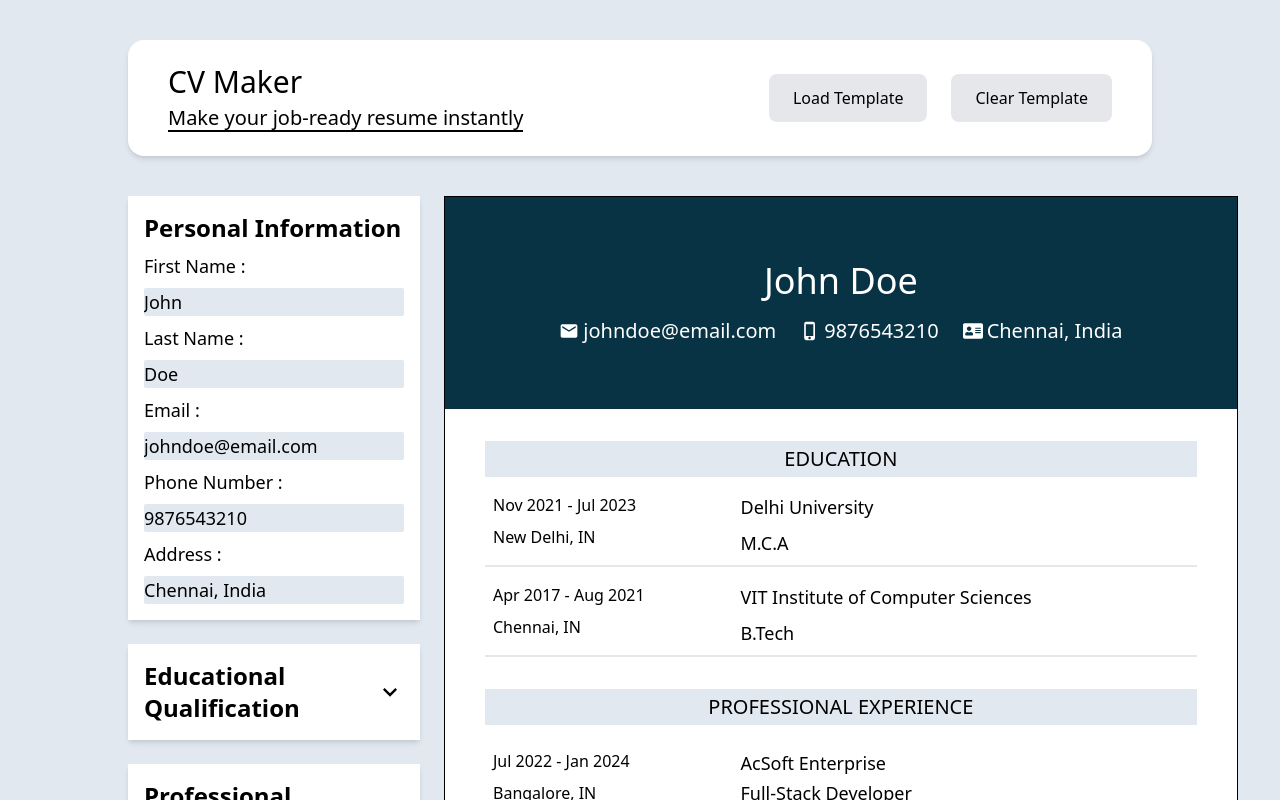
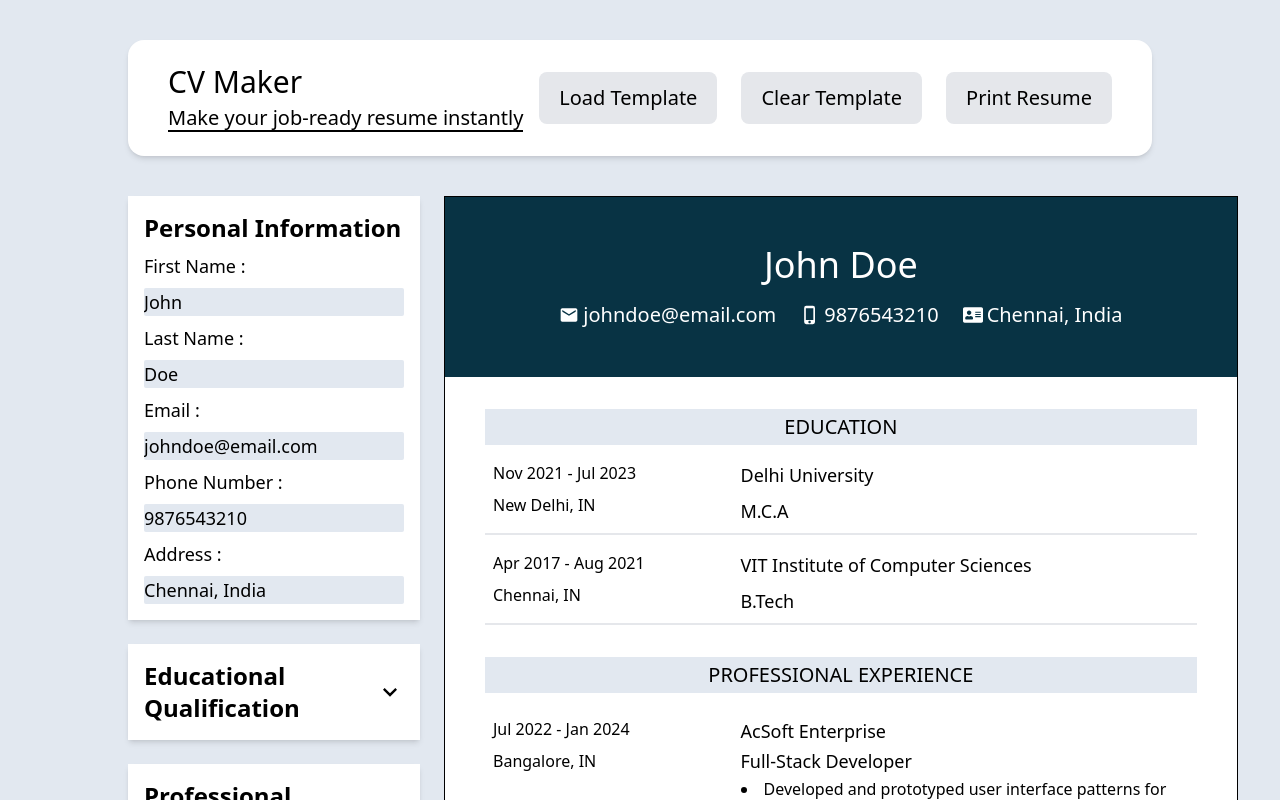
Before and after one commit to roopxx/cv-app, a React (Vite) app: page / in a window 1280 px wide. Shown: the top 800 px of the page. Built offline with nearby package versions, Linux system fonts and the light colour scheme.

Commit message:
Add print resume functionality with print styles

```diff
--- a/src/App.jsx
+++ b/src/App.jsx
@@ -93,12 +93,15 @@ function App() {
   }
 
   return (
-    <div className="mx-auto w-4/5">
-      <div className="w-full">
+    <div
+      className="mx-auto w-4/5 print:size-full"
+      style={{ WebkitPrintColorAdjust: "exact", printColorAdjust: "exact" }}
+    >
+      <div className="w-full print:hidden">
         <Header loadTemplate={loadTemplate} clearTemplate={clearTemplate} />
       </div>
       <div className="mb-10 flex gap-6">
-        <div className="w-[45%]">
+        <div className="w-[45%] print:hidden">
           <Personal
             personalData={templateData[0]}
             handlePersonalInfoChange={handleTemplateDataChange}
--- a/src/components/Header.jsx
+++ b/src/components/Header.jsx
@@ -11,16 +11,23 @@ const Header = ({ loadTemplate, clearTemplate }) => {
       </div>
       <div className="flex items-center gap-6">
         <button onClick={loadTemplate}>
-          <div className="group relative overflow-hidden rounded-lg bg-gray-200 px-6 py-3 [transform:translateZ(0)] before:absolute before:left-1/2 before:top-1/2 before:size-8 before:-translate-x-1/2 before:-translate-y-1/2 before:scale-[0] before:rounded-full before:bg-sky-600 before:opacity-0 before:transition before:duration-500 before:ease-in-out hover:before:scale-[6] hover:before:opacity-100">
+          <div className="group relative overflow-hidden rounded-lg bg-gray-200 px-5 py-3 text-xl [transform:translateZ(0)] before:absolute before:left-1/2 before:top-1/2 before:size-8 before:-translate-x-1/2 before:-translate-y-1/2 before:scale-[0] before:rounded-full before:bg-sky-600 before:opacity-0 before:transition before:duration-500 before:ease-in-out hover:before:scale-[6] hover:before:opacity-100">
             <span className="relative z-0 text-black transition duration-500 ease-in-out group-hover:text-gray-50">
               Load Template
             </span>
           </div>
         </button>
         <button onClick={clearTemplate}>
-          <div className="group relative overflow-hidden rounded-lg bg-gray-200 px-6 py-3 [transform:translateZ(0)] before:absolute before:left-1/2 before:top-1/2 before:size-8 before:-translate-x-1/2 before:-translate-y-1/2 before:scale-[0] before:rounded-full before:bg-sky-600 before:opacity-0 before:transition before:duration-500 before:ease-in-out hover:before:scale-[6] hover:before:opacity-100">
+          <div className="group relative overflow-hidden rounded-lg bg-gray-200 px-5 py-3 text-xl [transform:translateZ(0)] before:absolute before:left-1/2 before:top-1/2 before:size-8 before:-translate-x-1/2 before:-translate-y-1/2 before:scale-[0] before:rounded-full before:bg-sky-600 before:opacity-0 before:transition before:duration-500 before:ease-in-out hover:before:scale-[6] hover:before:opacity-100">
             <span className="relative z-0 text-black transition duration-500 ease-in-out group-hover:text-gray-50">
               Clear Template
+            </span>
+          </div>
+        </button>
+        <button onClick={() => window.print()}>
+          <div className="group relative overflow-hidden rounded-lg bg-gray-200 px-5 py-3 text-xl [transform:translateZ(0)] before:absolute before:left-1/2 before:top-1/2 before:size-8 before:-translate-x-1/2 before:-translate-y-1/2 before:scale-[0] before:rounded-full before:bg-sky-600 before:opacity-0 before:transition before:duration-500 before:ease-in-out hover:before:scale-[6] hover:before:opacity-100">
+            <span className="relative z-0 text-black transition duration-500 ease-in-out group-hover:text-gray-50">
+              Print Resume
             </span>
           </div>
         </button>
--- a/src/components/Resume.jsx
+++ b/src/components/Resume.jsx
@@ -18,15 +18,15 @@ const Resume = ({ resumeData }) => {
 
   return (
     <div
-      className="mx-auto my-10 border border-black bg-white"
-      style={{ width: "210mm", height: "auto" }}
+      className="mx-auto my-10 border border-black bg-white print:m-0 print:border-none"
+      style={{ width: "210mm", minHeight: "297mm", height: "auto" }}
     >
-      <section className="bg-cyan-950">
-        <div className="py-16 text-center">
-          <h1 className="mb-4 text-4xl text-white">
+      <section className="bg-cyan-950 text-white print:border-b-2">
+        <div className="py-12 text-center">
+          <h1 className="mb-4 text-4xl">
             {personal.firstName} {personal.lastName}
           </h1>
-          <p className="flex justify-center gap-6 text-xl text-white">
+          <p className="flex justify-center gap-6 text-xl">
             <span className="inline-flex items-center gap-1">
               <MdEmail />
               {personal.email}
```
